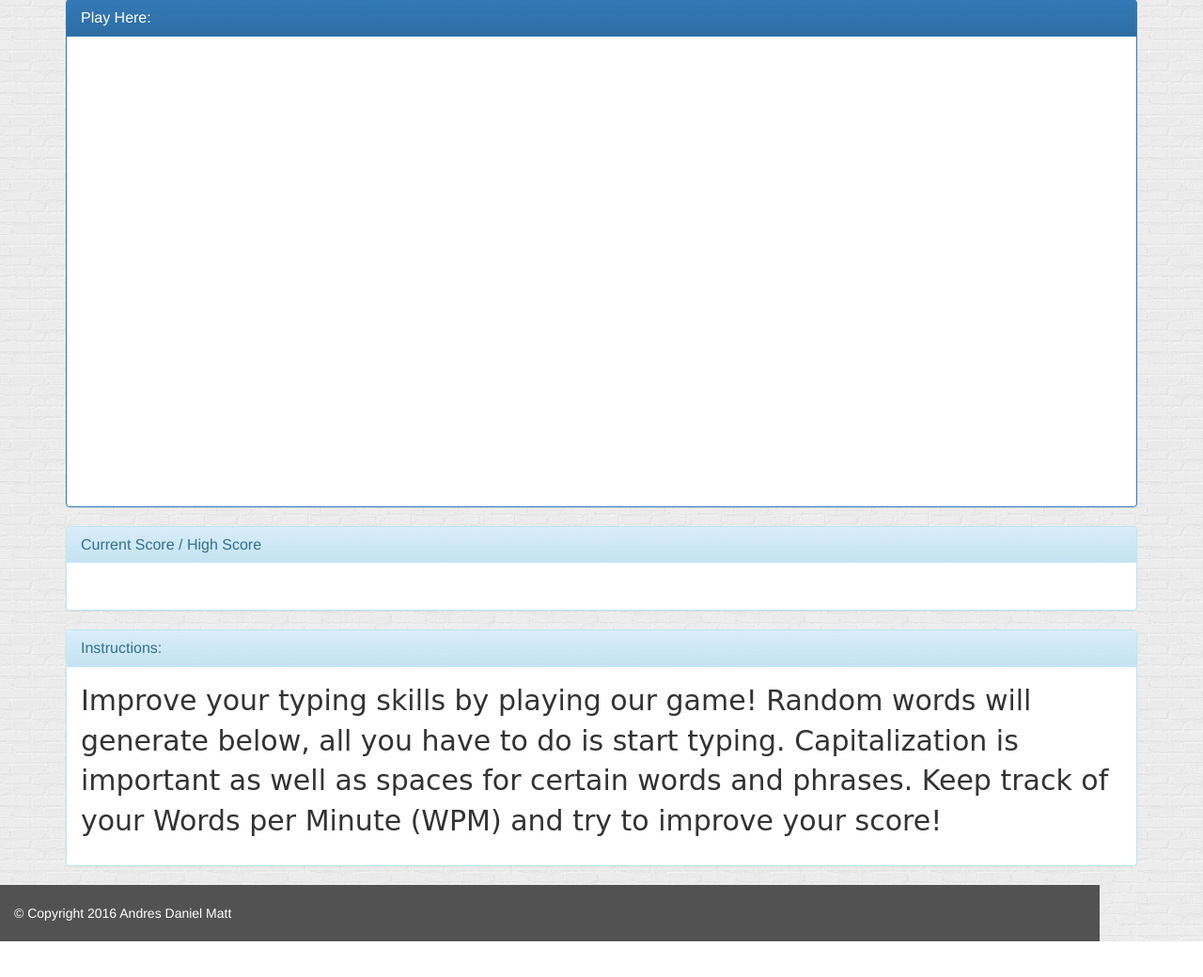
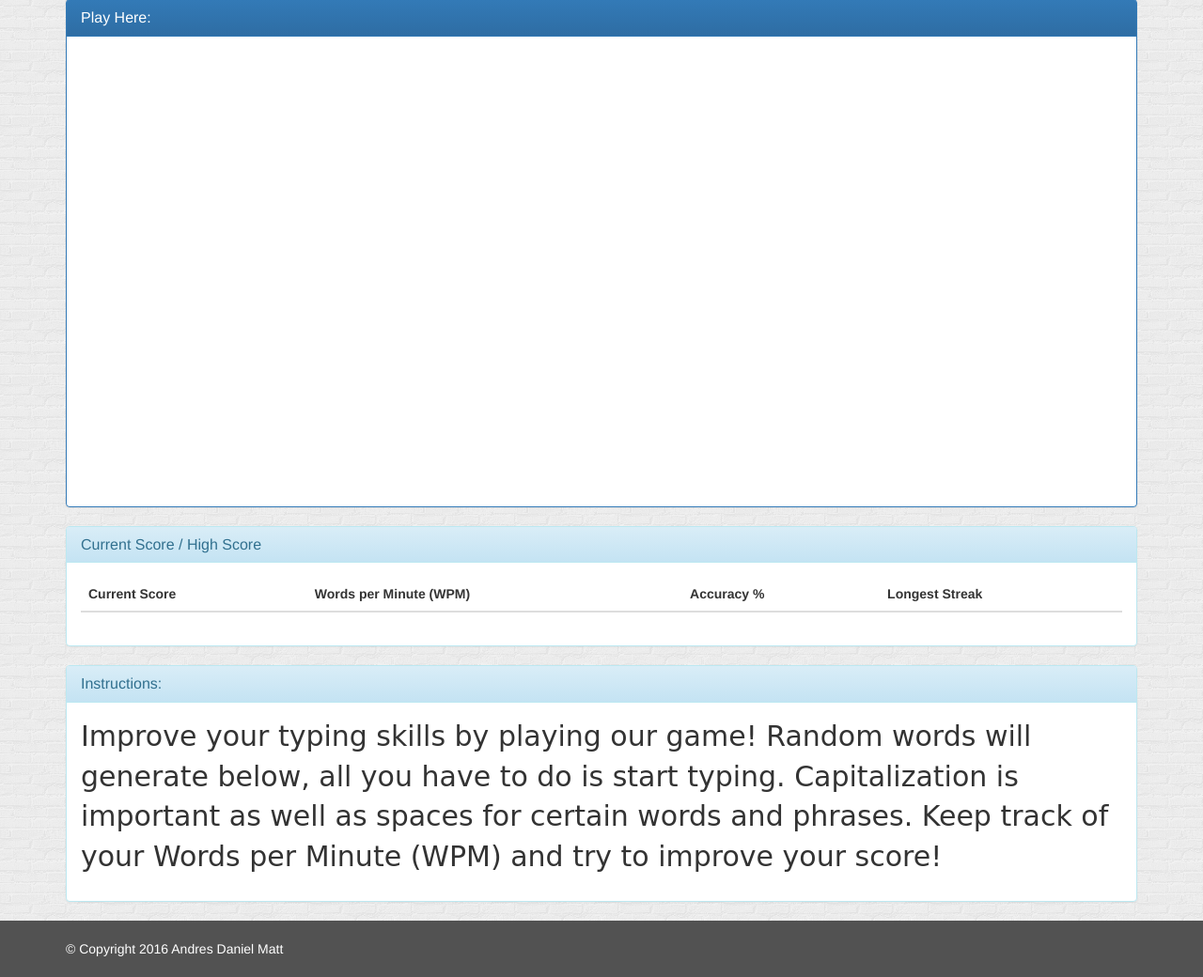
Before and after one commit to mattsplats/Type_Or_Die, a PHP site: page / in a window 1280 px wide. Shown: the part 108-1148 px from the top of the page at 94% size. Before the commit the page ends 1110 px from the top, so only its background shows below. Run offline with PHP 8.4, Linux system fonts and the light colour scheme; lists and menus that the app fills with data are empty; some libraries are stand-ins or nearby versions; some web fonts are replaced.

Commit message:
new design

```diff
--- a/assets/css/style.css
+++ b/assets/css/style.css
@@ -9,7 +9,7 @@
 }
 .footer {
   position: absolute;
-  bottom: 0;/
+  bottom: 0;
   width: 100%;
   /* Set the fixed height of the footer here */
   height: 60px;
--- a/index.html
+++ b/index.html
@@ -46,7 +46,10 @@
               <table class="table table-hover" id="score-table">
                 <thead>
                   <tr>
-
+                    <th>Current Score</th>
+                    <th>Words per Minute (WPM)</th>
+                    <th>Accuracy %</th>
+                    <th>Longest Streak</th>
                   </tr>
                 </thead>
                 <tbody></tbody>
@@ -70,7 +73,6 @@
           </div>
         </div>
       </div> <!-- End Instructions -->
-
 	</div> <!-- End Container -->
 
 	<footer class="footer">
```
